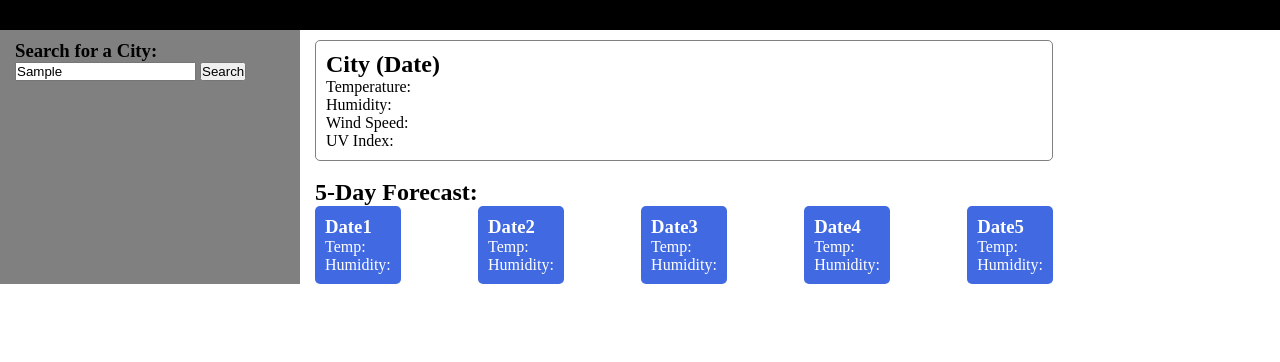
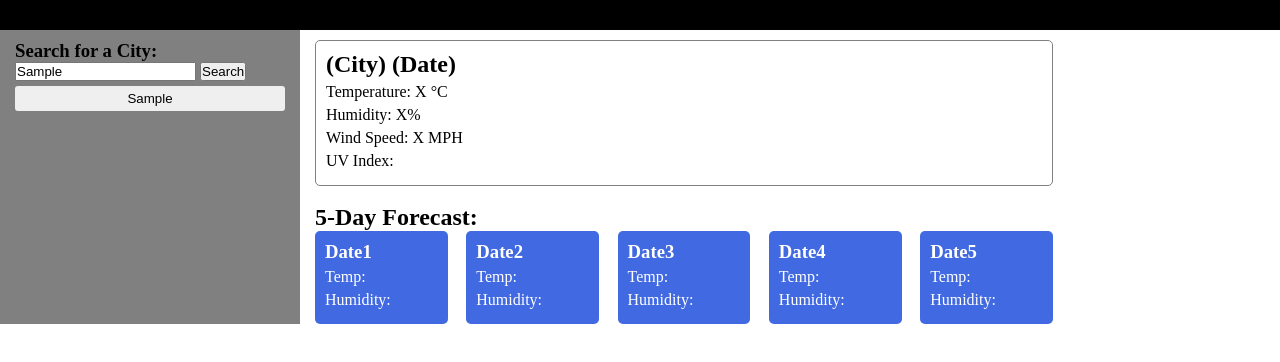
Before and after one commit to rafaykhawar09/Weather-Dashboard, a plain HTML site: page index.html in a window 1280 px wide. Both pictures are taken after typing "Sample" into the empty fields and a click on the button "Search". Shown: the part 40-402 px from the top of the page. Drawn offline with nearby package versions, Linux system fonts and the light colour scheme; no server answers.

Commit message:
updated js file so that it displays today's weather

```diff
--- a/index.html
+++ b/index.html
@@ -9,11 +9,7 @@
 
      <link rel="stylesheet" type="text/css" href="style.css">
 
-     <script src="https://code.jquery.com/jquery-3.4.1.min.js" integrity="sha256-CSXorXvZcTkaix6Yvo6HppcZGetbYMGWSFlBw8HfCJo=" crossorigin="anonymous"></script>
-
-     <script src="script.js"></script>
-
-
+     <script src="https://code.jquery.com/jquery-3.4.1.min.js"></script>
 </head>
 <body>
      <!-- TOP NAV -->
@@ -28,15 +24,15 @@
           <!-- SIDE NAV -->
           <div class="sideNav">
 
-               <label for="search-bar">
-                    <h3>Search for a City:</h3>
-                    <input type="text" id="search-bar">
-                    <button type="button">
-                         Search
-                    </button>
-               </label>
+               <div class="search-bar-wrapper">
+                    <label for="search-bar">
+                         <h3>Search for a City:</h3>
+                         <input type="text" id="search-bar" placeholder="City">
+                    </label>
+                    <button type="button" id="searchBtn">Search</button>
+               </div>
 
-               <div class="search-history">
+               <div id="search-history">
                     <!-- dynamically add butttons -->
                </div>
           </div>
@@ -45,11 +41,17 @@
           <div class="content">
 
                <div class="currForecast">
-                    <h2>City <span id="currDate">(Date)</span></h2>
 
-                    <p>Temperature: <span id="tempValue"></span></p>
-                    <p>Humidity: <span id="humidValue"></span></p>
-                    <p>Wind Speed: <span id="winSpdValue"></span></p>
+                    <h2>
+                         <span id="currCity">(City)</span>
+                         <span id="currDate">(Date)</span>
+                         <img id="weatherIcon">
+                    </h2>
+
+
+                    <p>Temperature: <span id="tempValue">X</span> &degC</p>
+                    <p>Humidity: <span id="humidValue">X</span>%</p>
+                    <p>Wind Speed: <span id="winSpdValue">X</span> MPH</p>
                     <p>UV Index: <span id="uvValue"></span></p>
                </div>
                <br>
@@ -96,5 +98,8 @@
                </div>
           </div>
      </div>
+
+
+     <script src="script.js"></script>
 </body>
 </html>
--- a/script.js
+++ b/script.js
@@ -0,0 +1,49 @@
+
+var searchText = $("#search-bar");
+var searchHisDiv = $("#search-history");
+
+var apikey = '6493f8cf62f22ded56c2aaa3f2390646';
+
+$("#searchBtn").click(function(){
+
+     //create search history buttons dynamically
+     var cityBtn = $("<button>");
+     cityBtn.attr("class", "citiesBtn");
+     searchHisDiv.append(cityBtn);
+     cityBtn.text(($(searchText).val()));
+
+     //ajax call
+     var queryURL = "https://api.openweathermap.org/data/2.5/weather?q=" + ($(searchText).val()) + "&appid=" + apikey;
+
+     $.ajax({
+          url: queryURL,
+          method: "GET"
+     }).then(function(response){
+
+          console.log(response);
+          $("#currCity").text(response.name);
+          $("#tempValue").text(((response.main.temp)-273.15).toFixed(0));
+          $("#humidValue").text(response.main.humidity);
+          $("#winSpdValue").text(response.wind.speed);
+
+          var iconURL = "http://openweathermap.org/img/w/" + (response.weather[0].icon) + ".png";
+
+          $("#weatherIcon").attr("src", iconURL);
+          var lat = response.coord.lat;
+          var lon = response.coord.lon;
+
+          console.log(lat, lon);
+
+          var queryURL2 = "https://api.openweathermap.org/data/2.5/uvi?lat=" + lat + "&lon=" + lon + "&appid=" + apikey;
+
+          $.ajax({
+               url: queryURL2,
+               method: "GET"
+          }).then(function(response2){
+
+               console.log(response2);
+               $("#uvValue").text(response2.value);
+          });
+
+     });
+});
--- a/style.css
+++ b/style.css
@@ -7,6 +7,11 @@
 body{
      width: 100vw;
      height: 100vh;
+}
+
+p{
+     margin-top: 5px;
+     margin-bottom: 5px;
 }
 
 .topNav{
@@ -27,7 +32,7 @@ body{
      width: 300px;
      background: grey;
      height: auto;
-     padding: 10px 15px 0 15px;
+     padding: 10px 15px 10px 15px;
 }
 
 .content{
@@ -47,8 +52,17 @@ body{
 }
 
 .day{
+     width: 18%;
      background: royalblue;
      border-radius: 5px;
      color: white;
      padding: 10px;
 }
+
+.citiesBtn{
+     width: 100%;
+     margin-top: 5px;
+     padding: 5px;
+     border: none;
+     border-radius: 3px;
+}
```
